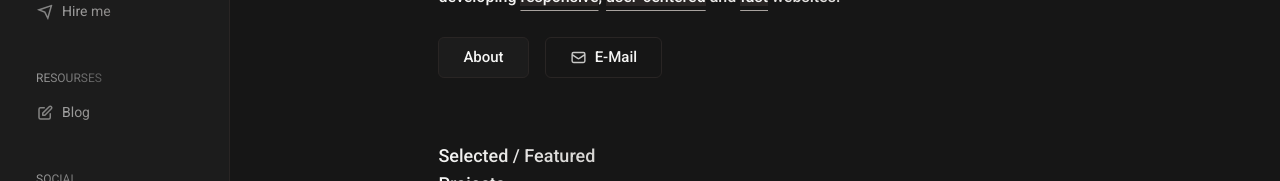
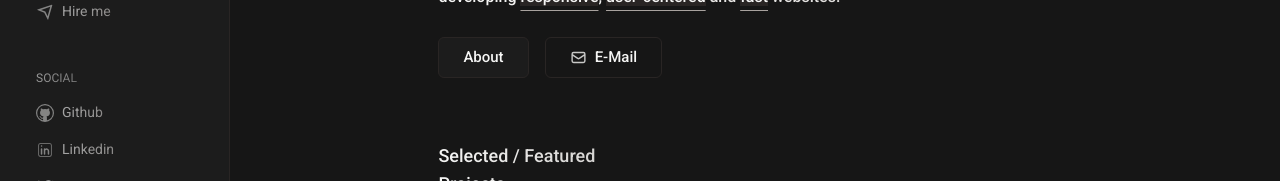
Before and after one commit to tokitou-san/Portfolio, a React (Vite) app: page / in a window 1280 px wide. Shown: the part 275-456 px from the top of the page. Built offline with nearby package versions, Linux system fonts and the light colour scheme.

Commit message:
Updated navbar with useful links

```diff
--- a/src/components/navbar/index.tsx
+++ b/src/components/navbar/index.tsx
@@ -61,6 +61,7 @@ export const Navbar = () => {
         <div className="nav-links mt-10">
 
           {/** ----- explore nav ------ */}
+          <Link to="/">
             <div
               onClick={() => handleTabChange('explore')}
               className={`explore w-full p-2 pl-3 rounded ${activeTab === 'explore' && ' bg-[#2B2B2B] ring-1 ring-stone-700 drop-shadow-md'}`}>
@@ -69,8 +70,10 @@ export const Navbar = () => {
                 <span className={`text-[14px] bg-gradient-to-r bg-clip-text from-white to-stone-300 text-transparent`}>Explore</span>
               </button>
             </div>
+          </Link>
 
           {/** ----- about me ----- */}
+          <Link to={'/about'}>
             <div
               onClick={() => handleTabChange('aboutme')}
               className={`aboutme w-full p-2 pl-3 rounded ${activeTab === 'aboutme' && ' bg-[#2B2B2B] ring-1 ring-stone-700 drop-shadow-md'}`}>
@@ -79,6 +82,7 @@ export const Navbar = () => {
                 <span className='text-[14px] bg-gradient-to-r bg-clip-text from-white to-stone-300 text-transparent'>About</span>
               </button>
             </div>
+          </Link>
 
           {/** ----- projects ----- */}
           <div
@@ -107,21 +111,6 @@ export const Navbar = () => {
             <button className={`rounded-md w-full duration-300 flex items-center gap-2 hover:opacity-100 ${activeTab === 'hireme' ? 'opacity-100' : 'opacity-60'}`}>
               <RiSendPlaneLine size={18} style={{ opacity: 0.8 }} />
               <span className='text-[14px] bg-gradient-to-r bg-clip-text from-white to-stone-300 text-transparent'>Hire me</span>
-            </button>
-          </div>
-        </div>
-
-        {/** ----------------- resourses ----------------- */}
-        <div className="resourses mt-10 pr-4">
-          <h4 className='pl-3 mb-2 uppercase opacity-60 text-xs bg-gradient-to-r bg-clip-text from-white to-black text-transparent'>resourses</h4>
-
-          {/** ----- blog ----- */}
-          <div
-            onClick={() => handleTabChange('blog')}
-            className={`blog w-full p-2 pl-3 rounded ${activeTab === 'blog' && ' bg-[#2B2B2B] ring-1 ring-stone-700 drop-shadow-md'}`}>
-            <button className={`rounded-md w-full duration-300 flex items-center gap-2 hover:opacity-100 ${activeTab === 'blog' ? 'opacity-100' : 'opacity-60'}`}>
-              <HiOutlinePencilAlt size={18} style={{ opacity: 0.8 }} />
-              <span className='text-[14px] bg-gradient-to-r bg-clip-text from-white to-stone-300 text-transparent'>Blog</span>
             </button>
           </div>
         </div>
```
Lines whose indentation alone changed are shown as unchanged.
